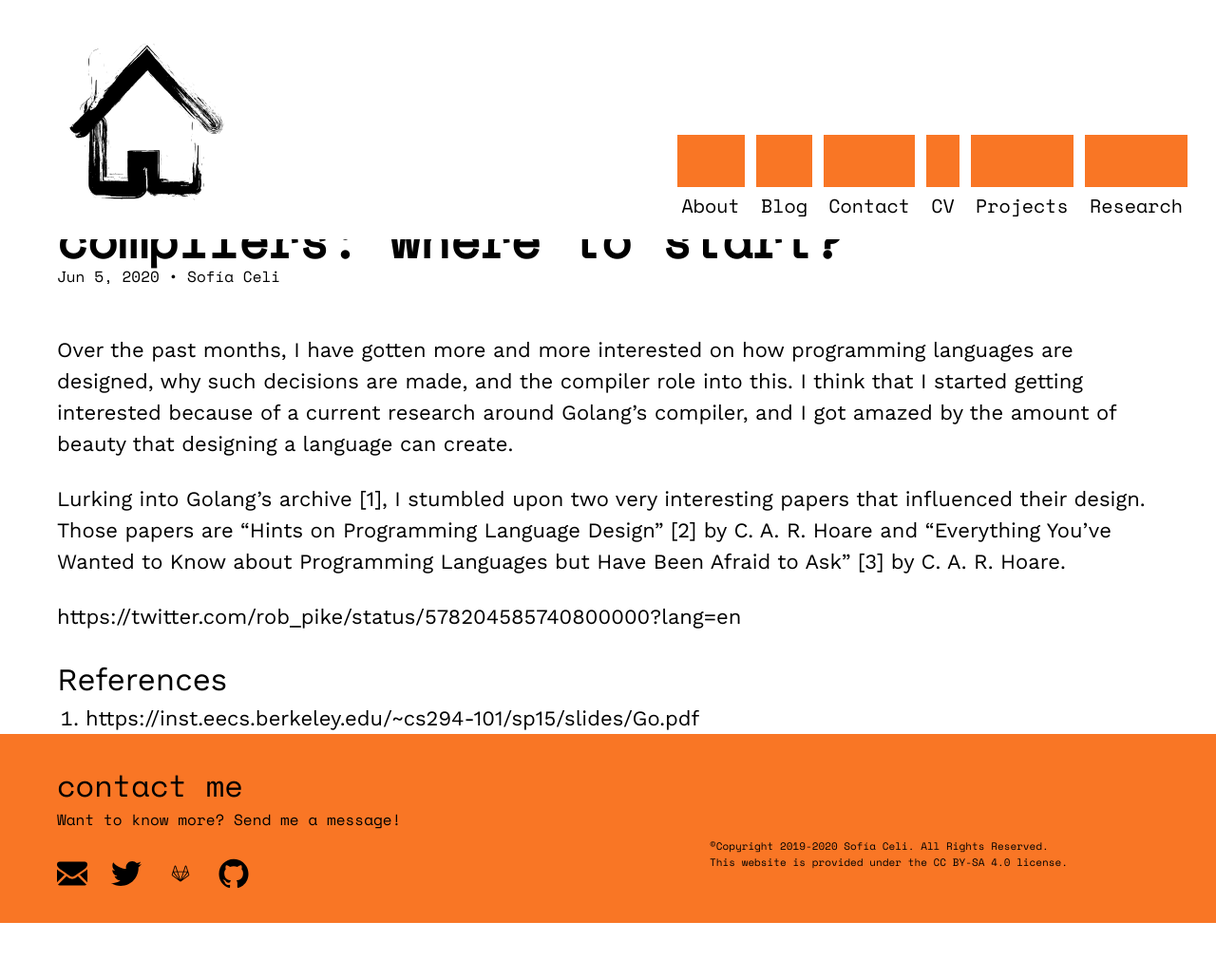
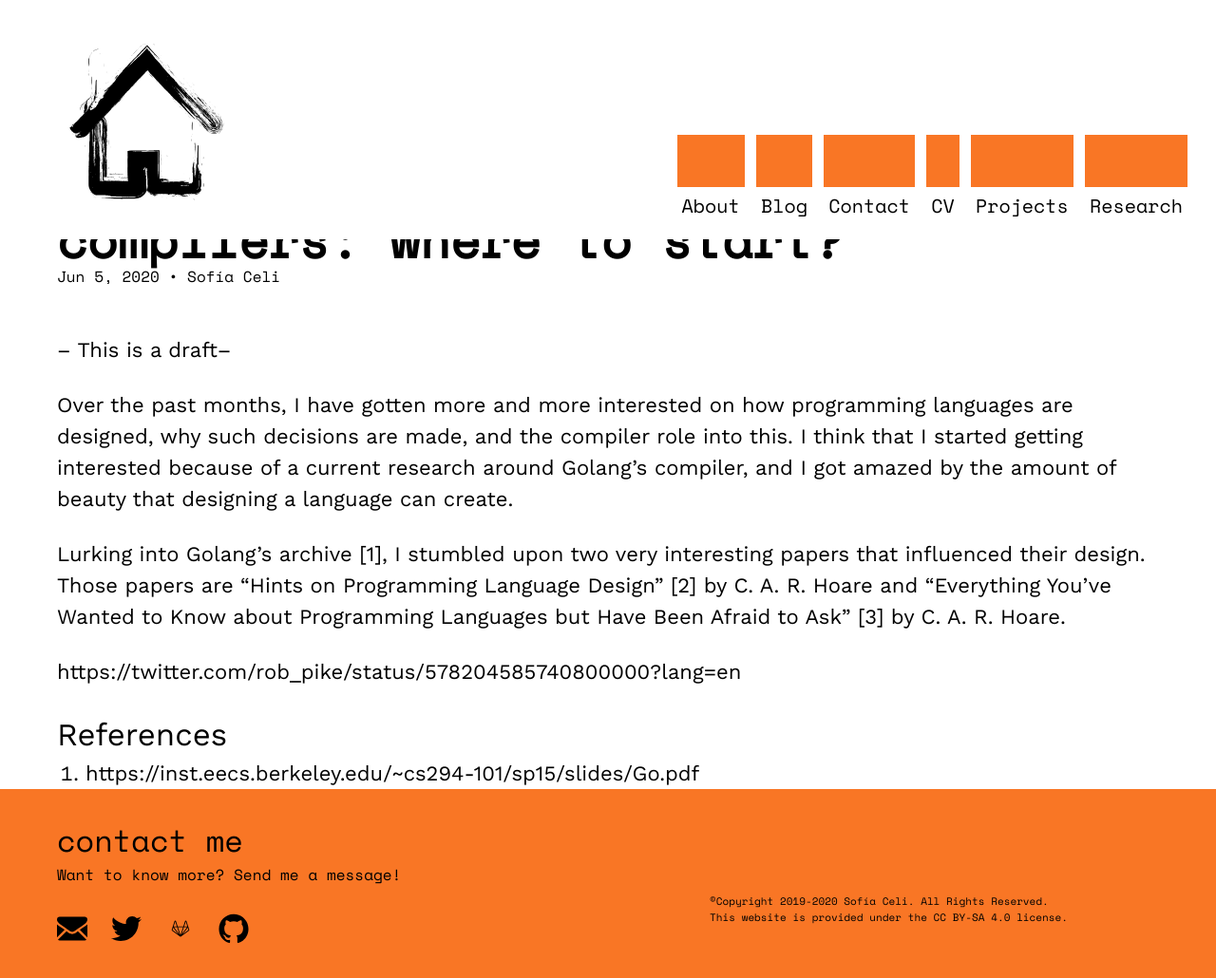
Before and after one commit to claucece/claucece.github.io, a Jekyll site: the page built from _posts/2020-06-05-programming-language-design-and-compilers.md, in a window 1280 px wide. Shown: the whole page at 95% size. Built offline with Jekyll 4.4.1, drawn with Linux system fonts in a browser that asks for light colours; before the commit the page ends 972 px from its top, so only the background shows below that.

Commit message:
Add the draft spoiler

```diff
--- a/_posts/2020-06-05-programming-language-design-and-compilers.md
+++ b/_posts/2020-06-05-programming-language-design-and-compilers.md
@@ -3,6 +3,8 @@ layout: post
 author: Sofía Celi
 title:  "Programming language design and compilers: where to start?"
 ---
+
+-- This is a draft--
 
 Over the past months, I have gotten more and more interested on how programming
 languages are designed, why such decisions are made, and the compiler role into
```
